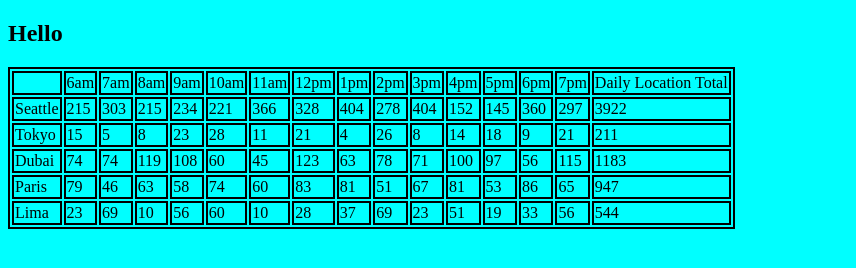
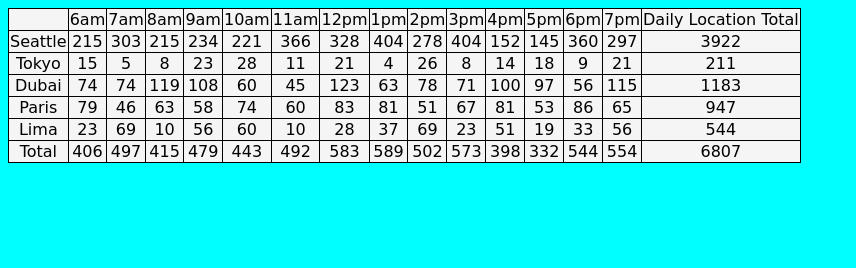
Before and after one commit to HamzaLTUC/cookie-stand, a plain HTML site: page sales.html in a window 1280 px wide. Shown: the whole page, without its empty margins (0-856 px from the left). Drawn offline with Linux system fonts and the light colour scheme.

Commit message:
added the total footer

```diff
--- a/css/style.css
+++ b/css/style.css
@@ -38,5 +38,34 @@
 }
 
 table, th, td {
-  border: 2px solid black;
+  border: 1px solid black;
+  border-collapse: collapse;
+  text-align: center;
+background-color:whitesmoke;
+font-family:cursive;
+
 }
+
+input[type=text] {
+  width: 10%;
+  padding: 5px 10px;
+  margin: 8px 0;
+  box-sizing: border-box;
+  border: 2px solid blue;
+  border-radius: 4px;
+  background-color: #DCDCDC;
+  color: white;
+}
+
+input[type=button], input[type=submit], input[type=reset] {
+  background-color: blueviolet
+  color: white;
+  padding: 16px 32px;
+  text-decoration: none;
+  margin: 4px 2px;
+  cursor: pointer;
+}
+
+label{
+  font-size: large;
+  font-weight: bold;
--- a/js/app.js
+++ b/js/app.js
@@ -11,7 +11,7 @@
   table.appendChild(tableRow);
   let tableData1=document.createElement('td');
   tableRow.appendChild(tableData1);
-  tableData1.textContent= ' ';
+  tableData1.textContent= ' '; // for empty cell
   for (let index = 0; index < hours.length; index++) {
     let tableData=document.createElement('td');
     tableRow.appendChild(tableData);
@@ -19,7 +19,7 @@
 
   }
   let tableData2=document.createElement('td');
-  tableRow.appendChild(tableData2);
+  tableRow.appendChild(tableData2); // for daily location Total cell.
   tableData2.textContent= 'Daily Location Total';
 }
 header();
@@ -38,6 +38,7 @@
   let tableData=document.createElement('td');
   tableRow.appendChild(tableData);
   tableData.textContent= this.sum;
+
 
 };
 
@@ -75,6 +76,95 @@
 for(let i=0; i< branches.length;i++){
   branches[i].content();
 }
+
+
+
+
+
+// footer row
+
+function footer(){
+  let tableRow=document.createElement('tr');
+  table.appendChild(tableRow);
+  let totalCell=document.createElement('td');
+  tableRow.appendChild(totalCell);
+  totalCell.textContent='Total';
+  let hourlyTotal;
+  let totalOfTotal=0;
+  for (let i=0 ; i<hours.length;i++){
+    hourlyTotal=0;
+    for (let j=0; j<branches.length; j++){
+      hourlyTotal+=branches[j].data[i];
+    }
+
+    let hourlyTd=document.createElement('td');
+    tableRow.appendChild(hourlyTd);
+    hourlyTd.textContent=(hourlyTotal);
+    totalOfTotal+=hourlyTotal;
+
+  }
+  let finalTotal=document.createElement('td');
+  tableRow.appendChild(finalTotal);
+  finalTotal.textContent=totalOfTotal;
+}
+
+
+footer();
+
+
+
+
+// let submitData = document.getElementById('userInput');
+
+// submitData.addEventListener('submit',userInput);
+
+// function userInput(event){
+//   event.preventDefault();
+//   let storeName=event.target.userLocation.value;
+//   let maxHoursCustomers=parseInt(event.target.MaxHourely.value);
+//   let minHoursCustomers=parseInt(event.target.MinHourely.value);
+//   let avgCookiesByCustomers=parseInt(event.target.AvgCookie.value);
+
+
+
+
+
+//   let newStore = new Stores (storeName,maxHoursCustomers,minHoursCustomers,avgCookiesByCustomers);
+//   table.deleteRow(table.rows.length - 1);
+
+//   newStore.content();
+//   footer();
+
+// }
+
+
+
+
+
+
+
+
+
+
+
+
+
+
+
+
+
+
+
+
+
+
+// let places=['seattle','Tokyo','Dubai','Paris','Lima'];
+
+
+
+
+
+
 
 
 
--- a/sales.html
+++ b/sales.html
@@ -9,7 +9,26 @@
 </head>
 <body>
     <main>
-<h2> Hello </h2>
+        <!-- <form id = "userInput">
+            <fieldset>
+<label for="Location"> Store Name: </label>
+<input required type="text" name="userLocation" placeholder=" Enter store Name">
+</fieldset>
+<fieldset>
+
+<label for="maxHoursCustomers"> Max Hourely Customers: </label>
+<input required type="text" name="MaxHourely" placeholder="Enter Your Max Hourely Customers">
+<label for="minHoursCustomers"> Min Hourely Customers: </label>
+<input type="text" name="MinHourely" placeholder="Enter Your Min Hourely Customers">
+</fieldset>
+<fieldset>
+<label for="AvgHoursCustomers"> Avg Cookie By Customers:</label>
+<input required type="text" name="AvgCookie" placeholder="Enter Your Avg Cookie By Customer">
+<input type="submit" value="Submit ">
+</fieldset>
+
+        </form> -->
+
         <table id="SalmonTable"></table>
 
 
```
